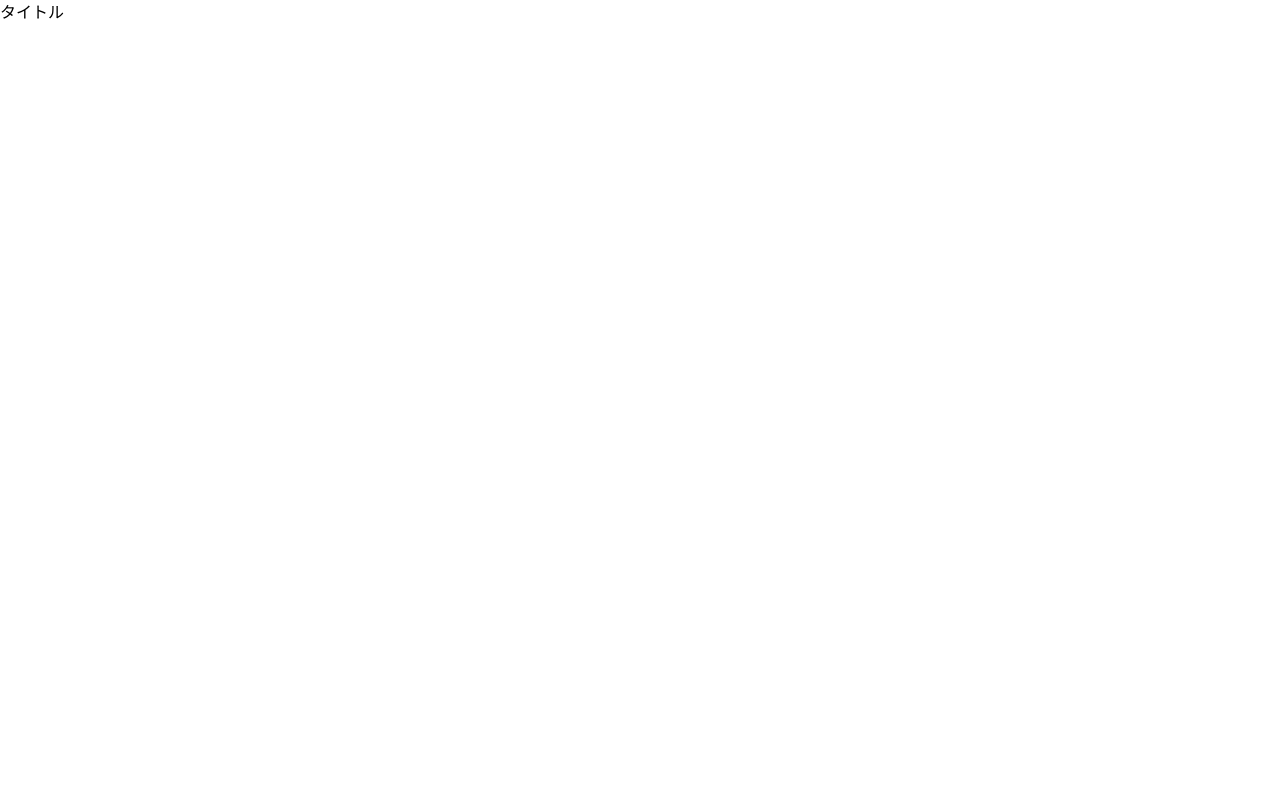
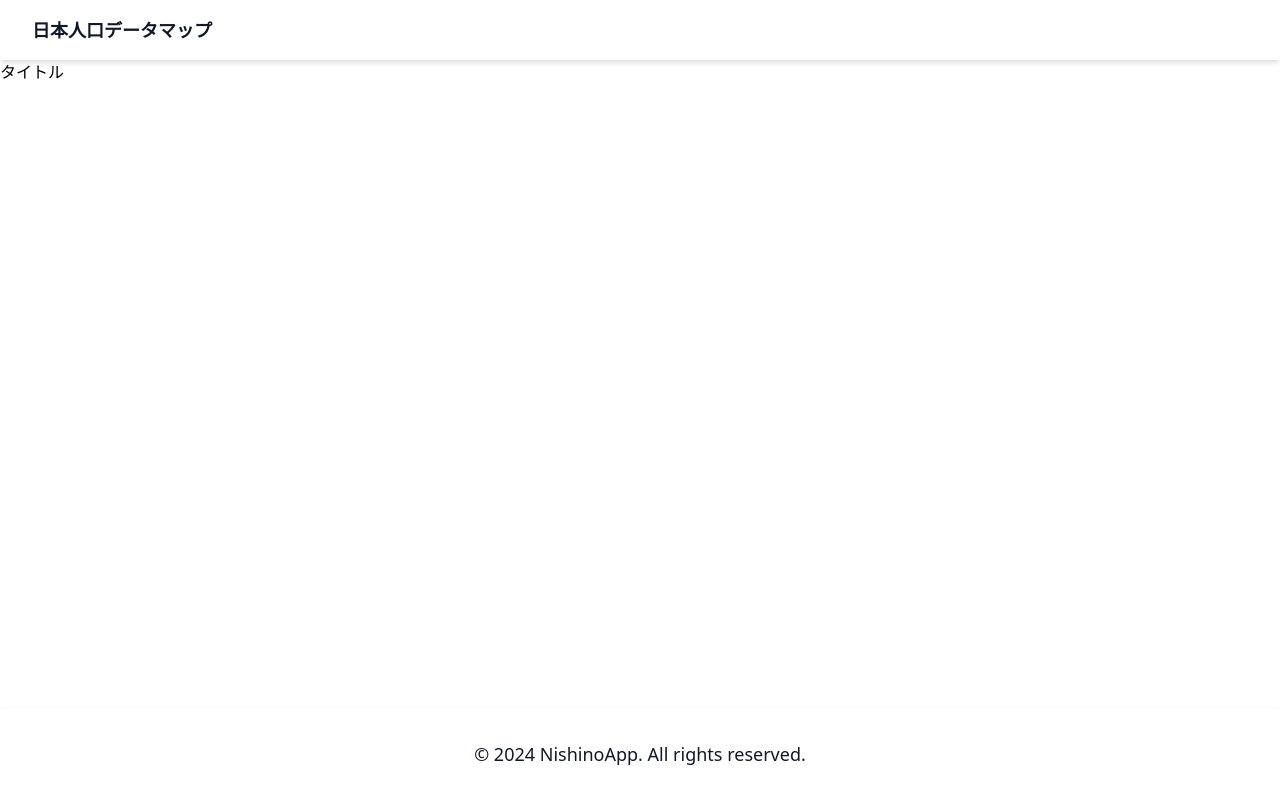
Before and after one commit to mami0709/Population-Change-Graph, a Next.js app: page / in a window 1280 px wide. Built offline with nearby package versions, Linux system fonts and the light colour scheme.

Commit message:
add: ヘッダーとフッターの実装(#6)

```diff
--- a/src/app/layout.tsx
+++ b/src/app/layout.tsx
@@ -1,6 +1,8 @@
 import type { Metadata } from 'next';
 import localFont from 'next/font/local';
 import './globals.css';
+import { Header } from '@/components/Layouts/Header';
+import { Footer } from '@/components/Layouts/Footer';
 
 const geistSans = localFont({
   src: './fonts/GeistVF.woff',
@@ -14,8 +16,8 @@ const geistMono = localFont({
 });
 
 export const metadata: Metadata = {
-  title: 'Create Next App',
-  description: 'Generated by create next app',
+  title: '日本人口データマップ',
+  description: '都道府県ごとの人口推移を見ることができます',
 };
 
 export default function RootLayout({
@@ -24,11 +26,13 @@ export default function RootLayout({
   children: React.ReactNode;
 }>) {
   return (
-    <html lang="en">
+    <html lang="ja">
       <body
         className={`${geistSans.variable} ${geistMono.variable} antialiased`}
       >
-        {children}
+        <Header />
+        <main>{children}</main>
+        <Footer />
       </body>
     </html>
   );
--- /dev/null
+++ b/src/components/Layouts/Footer.tsx
@@ -0,0 +1,11 @@
+import React from 'react';
+
+export function Footer() {
+  return (
+    <footer className="bg-white text-gray-900 py-6 shadow-md shadow-gray-400 fixed bottom-0 left-0 w-full md:py-8 md:text-lg">
+      <div className="container mx-auto text-center">
+        <p>&copy; 2024 NishinoApp. All rights reserved.</p>
+      </div>
+    </footer>
+  );
+}
--- /dev/null
+++ b/src/components/Layouts/Header.tsx
@@ -0,0 +1,16 @@
+import React from 'react';
+import Link from 'next/link';
+
+export function Header() {
+  return (
+    <header className="bg-white text-gray-900 p-4 shadow-md">
+      <nav className="max-w-screen-xl mx-auto px-4 flex justify-between items-center">
+        <Link href="/" passHref>
+          <span className="text-base font-semibold md:text-lg cursor-pointer">
+            日本人口データマップ
+          </span>
+        </Link>
+      </nav>
+    </header>
+  );
+}
```
